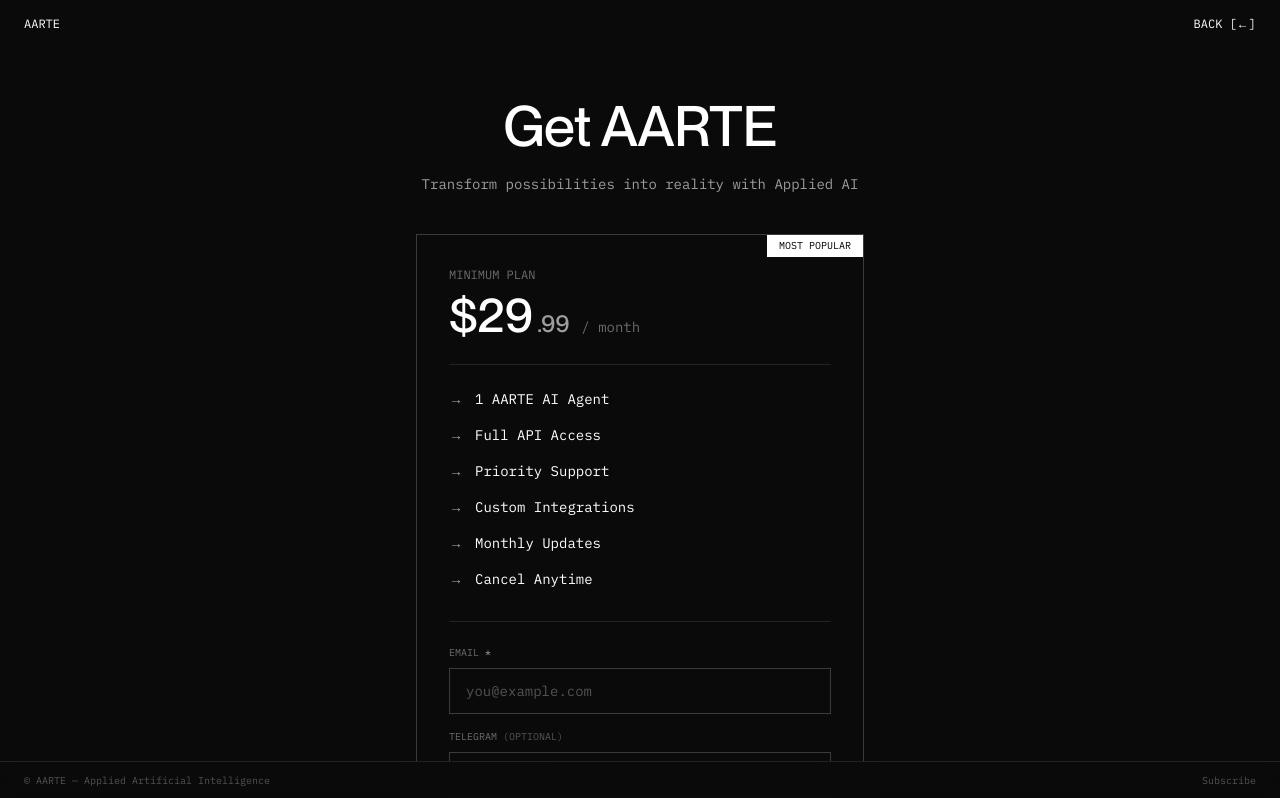
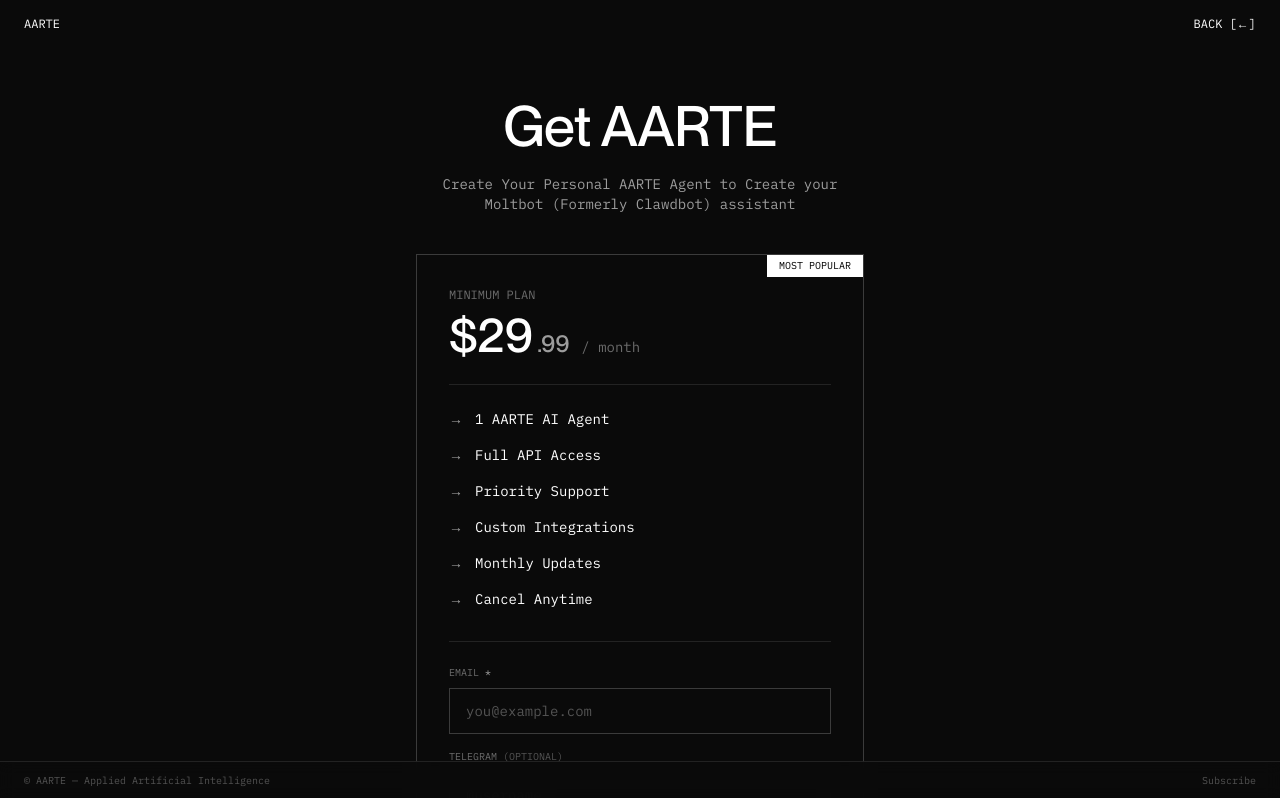
Before and after one commit to AppliedArte/aarte, a Next.js app: page /signup in a window 1280 px wide. Shown: the top 798 px of the page. Built offline with nearby package versions, Linux system fonts and the light colour scheme.

Commit message:
Production update: 1 modified

```diff
--- a/src/app/signup/page.tsx
+++ b/src/app/signup/page.tsx
@@ -96,7 +96,7 @@
               Get AARTE
             </h1>
             <p className="text-white/60 font-mono text-sm">
-              Transform possibilities into reality with Applied AI
+              Create Your Personal AARTE Agent to Create your Moltbot (Formerly Clawdbot) assistant
             </p>
           </motion.div>
 
```
